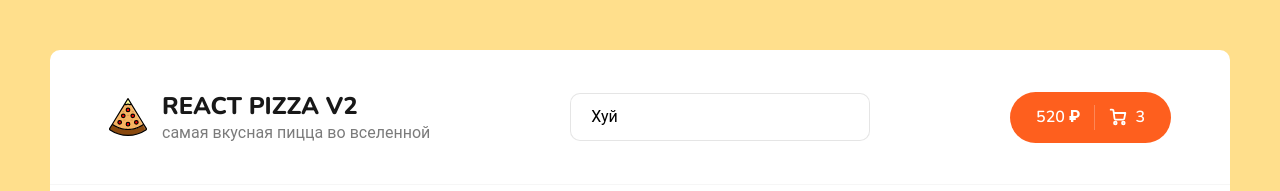
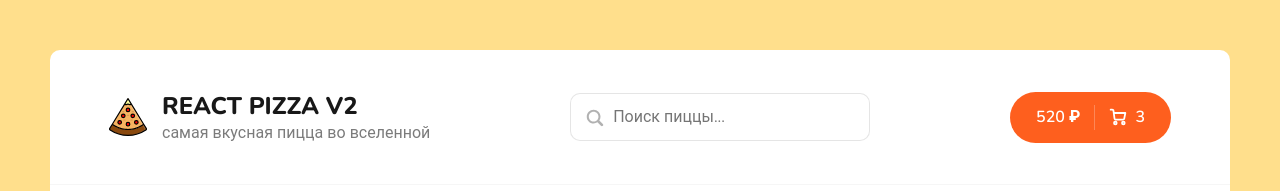
Before and after one commit to KazimirS46/react-pizza-v2, a React (Create React App) app: page / in a window 1280 px wide. Shown: the top 191 px of the page. Built offline with nearby package versions, Linux system fonts and the light colour scheme; no server answers.

Commit message:
configured the Search

```diff
--- a/src/App.js
+++ b/src/App.js
@@ -9,14 +9,14 @@ import { Cart } from './pages/Cart';
 import { NotFoundBlock } from './components/NotFoundBlock';
 
 function App() {
-  const [searchValue, setSearchValue] = useState('Хуй');
+  const [searchValue, setSearchValue] = useState('');
 
   return (
     <div className='wrapper'>
       <Header value={searchValue} onChangeValue={setSearchValue} />
       <div className='content'>
         <Routes>
-          <Route path='/' element={<Home />} />
+          <Route path='/' element={<Home searchValue={searchValue} />} />
           <Route path='/cart' element={<Cart />} />
           <Route path='*' element={<NotFoundBlock />} />
         </Routes>
--- /dev/null
+++ b/src/components/Pagination/index.jsx
@@ -0,0 +1,5 @@
+import styles from './Pagination.module.scss';
+
+export const Pagination = () => {
+  return <></>;
+};
--- a/src/components/Search/Search.module.scss
+++ b/src/components/Search/Search.module.scss
@@ -1,5 +1,11 @@
 .root {
+  position: relative;
+}
+
+.input {
   padding: 12px 20px;
+  padding-left: 42px;
+  padding-right: 40px;
   width: 300px;
   border: 1px solid rgba(0, 0, 0, 0.1);
   border-radius: 10px;
@@ -9,3 +15,22 @@
     border: 1px solid rgba(0, 0, 0, 0.2);
   }
 }
+
+.searchIcon {
+  position: absolute;
+  left: 14px;
+  top: 14px;
+  width: 22px;
+  height: 22px;
+  opacity: 0.3;
+}
+
+.closeIcon {
+  position: absolute;
+  right: 14px;
+  top: 17px;
+  width: 14px;
+  height: 14px;
+  opacity: 0.3;
+  cursor: pointer;
+}
--- a/src/components/Search/index.jsx
+++ b/src/components/Search/index.jsx
@@ -1,5 +1,26 @@
 import styles from './Search.module.scss';
 
 export const Search = ({ value, onChangeValue }) => {
-  return <input className={styles.root} placeholder='Поиск пиццы...' value={value} onChange={(evt) => onChangeValue(evt.target.value)} />;
+  return (
+    <div className={styles.root}>
+      <svg className={styles.searchIcon} id='Glyph' version='1.1' viewBox='0 0 32 32' xmlns='http://www.w3.org/2000/svg'>
+        <path
+          d='M27.414,24.586l-5.077-5.077C23.386,17.928,24,16.035,24,14c0-5.514-4.486-10-10-10S4,8.486,4,14  s4.486,10,10,10c2.035,0,3.928-0.614,5.509-1.663l5.077,5.077c0.78,0.781,2.048,0.781,2.828,0  C28.195,26.633,28.195,25.367,27.414,24.586z M7,14c0-3.86,3.14-7,7-7s7,3.14,7,7s-3.14,7-7,7S7,17.86,7,14z'
+          id='XMLID_223_'
+        />
+      </svg>
+      <input className={styles.input} placeholder='Поиск пиццы...' value={value} onChange={(evt) => onChangeValue(evt.target.value)} />
+      {value && (
+        <svg className={styles.closeIcon} onClick={() => onChangeValue('')} height='14px' version='1.1' viewBox='0 0 14 14' width='14px' xmlns='http://www.w3.org/2000/svg'>
+          <g fill='none' id='Page-1' stroke='none'>
+            <g fill='#000000' id='Core' transform='translate(-341.000000, -89.000000)'>
+              <g id='close' transform='translate(341.000000, 89.000000)'>
+                <path d='M14,1.4 L12.6,0 L7,5.6 L1.4,0 L0,1.4 L5.6,7 L0,12.6 L1.4,14 L7,8.4 L12.6,14 L14,12.6 L8.4,7 L14,1.4 Z' id='Shape' />
+              </g>
+            </g>
+          </g>
+        </svg>
+      )}
+    </div>
+  );
 };
--- a/src/pages/Home.jsx
+++ b/src/pages/Home.jsx
@@ -10,7 +10,7 @@ const URL = {
   items: 'https://63aaeaf2fdc006ba604fd8b5.mockapi.io/items',
 };
 
-export const Home = () => {
+export const Home = ({ searchValue }) => {
   const [items, setItems] = useState([]);
   const [isLoading, setIsLoading] = useState(true);
   const [categoryId, setCategoryId] = useState(0);
@@ -18,18 +18,30 @@ export const Home = () => {
     name: 'популярности',
     sort: 'rating',
   });
-  const order = 'desc';
+
+  const pizzas = items
+    // .filter((item) => {
+    //   if (item.title.toLowerCase().includes(searchValue.toLowerCase())) {
+    //     return true;
+    //   }
+    //   return false;
+    // })
+    .map((item) => <PizzaBlock key={item.productId} {...item} />);
+  const skeletons = [...new Array(6)].map((_, i) => <ItemPlaceholder key={i} />);
 
   useEffect(() => {
     const category = categoryId > 0 ? `category=${categoryId}` : '';
+    const order = 'desc';
+    const search = searchValue ? `&search=${searchValue}` : '';
 
     setIsLoading(true);
-    axios.get(`${URL.items}?${category}&sortBy=${sortType.sort}&order=${order}`).then((res) => {
+    axios.get(`${URL.items}?${category}&sortBy=${sortType.sort}&order=${order}${search}`).then((res) => {
       setItems(res.data);
       setIsLoading(false);
     });
     window.scrollTo(0, 0);
-  }, [categoryId, sortType]);
+  }, [categoryId, sortType, searchValue]);
+
   return (
     <div className='container'>
       <div className='content__top'>
@@ -47,7 +59,7 @@ export const Home = () => {
         />
       </div>
       <h2 className='content__title'>Все пиццы</h2>
-      <div className='content__items'>{isLoading ? [...new Array(6)].map((_, i) => <ItemPlaceholder key={i} />) : items.map((item) => <PizzaBlock key={item.productId} {...item} />)}</div>
+      <div className='content__items'>{isLoading ? skeletons : pizzas}</div>
     </div>
   );
 };
```
Also changed, not shown: src/components/Pagination/Pagination.module.scss (added).
